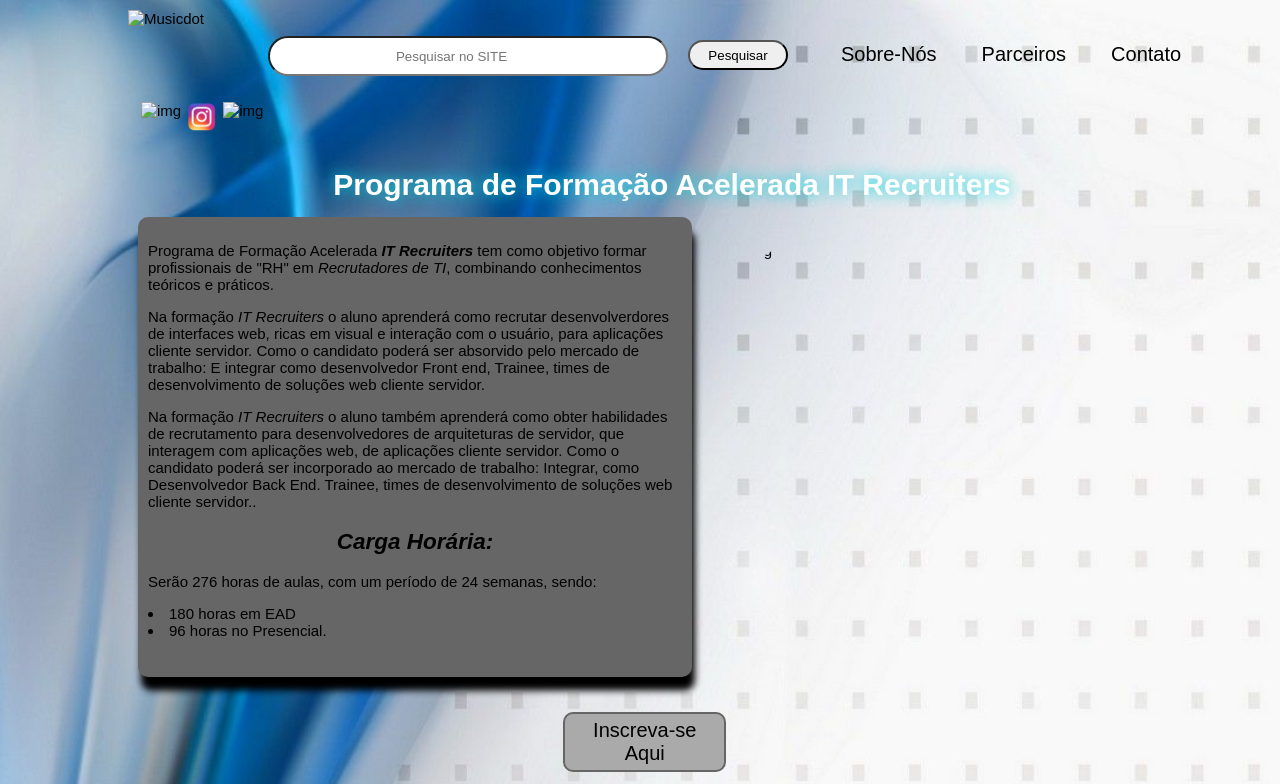
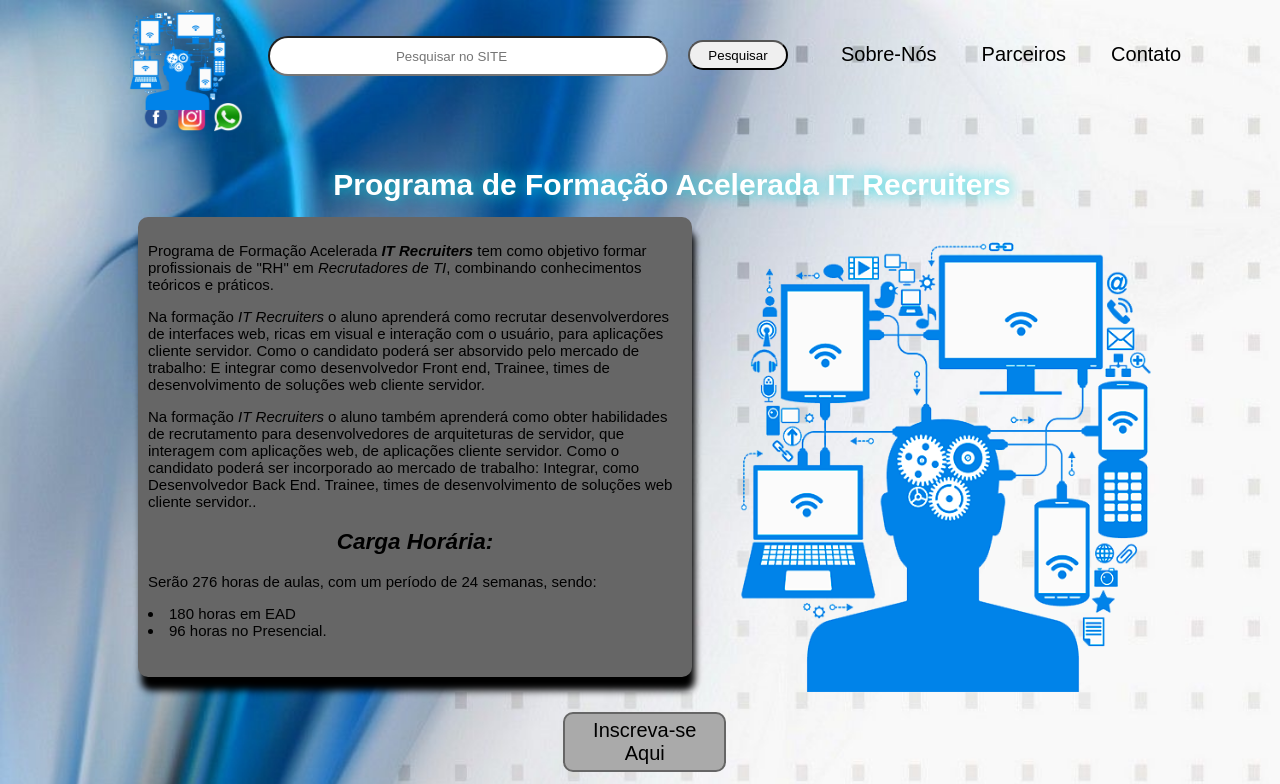
Before and after one commit to GGCORDEIRO/Grupo-13, a plain HTML site: page index.html in a window 1280 px wide. Shown: the top 784 px of the page. Drawn offline with Linux system fonts and the light colour scheme; grey boxes are pictures that could not be loaded.

Commit message:
Update index.html

```diff
--- a/index.html
+++ b/index.html
@@ -18,7 +18,7 @@
     <!--Cabeçalho da Página-->
     <header class="cabecalho">
         <a href="index.html">
-            <img src="imagemIT.png" class="logo" title="Pagina inicial IT Recruiters" alt="Musicdot">
+            <img src="/imagens/imagemIT.png" class="logo" title="Pagina inicial IT Recruiters" alt="Musicdot">
           </a>
 
           <nav class="pesquisa1">
@@ -31,9 +31,9 @@
             </ul>
           </nav>
           <div id="redes">
-              <a href="face"><img class="redes" src="facebook.png" alt="img"></a>
-              <a href="insta"><img class="redes" src="instagram.png" alt="img"></a>
-              <a href="what"><img class="redes" src="whatsapp.png" alt="img"></a>
+              <a href="#"><img class="redes" src="/imagens/facebook.png" alt="img"></a>
+              <a href="#"><img class="redes" src="/imagens/instagram.png" alt="img"></a>
+              <a href="#"><img class="redes" src="/imagens/whatsapp.png" alt="img"></a>
           </div>
     </header>
 
@@ -50,10 +50,10 @@
             <li>180 horas em EAD</li>
             <li>96 horas no Presencial.</li>
         </blockquote>
-        <img src="imagemIT.png" alt="img" class="imagemIT">
+        <img src="/imagens/imagemIT.png" alt="img" class="imagemIT">
         </div>
         <button type="button" class="botao1"><a href="#hh1">Inscreva-se Aqui</a></button>
-        <video src="video.mp4" type="video/mp4"></video>
+        <video src="/imagens/video.mp4" type="video/mp4"></video>
         <button type="button" class="botao2"><a href="#hh2">Faça Parte</a></button>
     </main>
 
```
